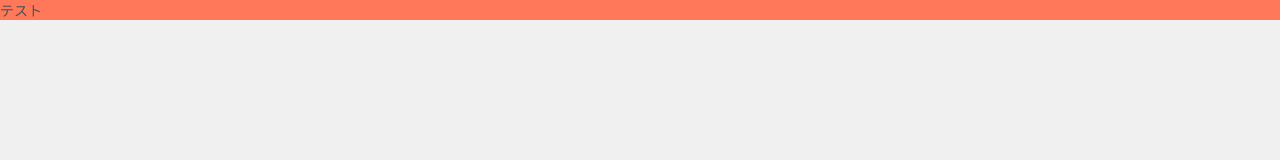
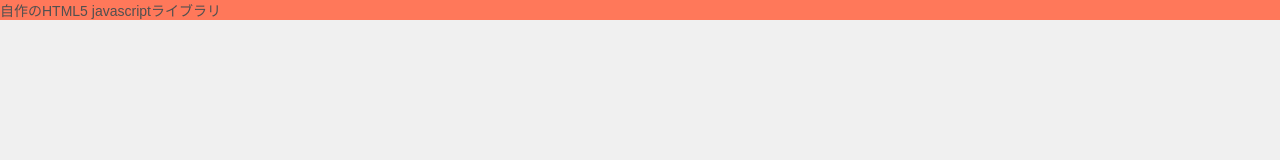
Before and after one commit to Mikimori12/javascript-Librarys, a plain HTML site: page docs/index.html in a window 1280 px wide. Drawn offline with Linux system fonts and the light colour scheme.

Commit message:
Update index.html

```diff
--- a/docs/index.html
+++ b/docs/index.html
@@ -11,9 +11,10 @@
   <!-- 公開前は検索エンジンにインデックスさせない -->
   <meta name="robots" content="noindex, nofollow">
   <!-- サイト -->
-  <title>jmworks</title>
+  <title>MJLibs</title>
   <meta name="description" content="みきもり拾二ワークス">
   <!-- faviconの指定 -->
+  <link rel="icon" href="images/favicon.gif">
   <!-- css -->
   <link rel="stylesheet" type="text/css" href="MJLibs00Common.css">
   <!-- javascript -->
@@ -21,7 +22,7 @@
 <body>
 
   <!-- メイン -->
-  <div class="JMRed" id="MJLibs">テスト</div>
+  <div class="JMRed" id="MJLibs">自作のHTML5 javascriptライブラリ</div>
 
 </body>
 </html>
```
